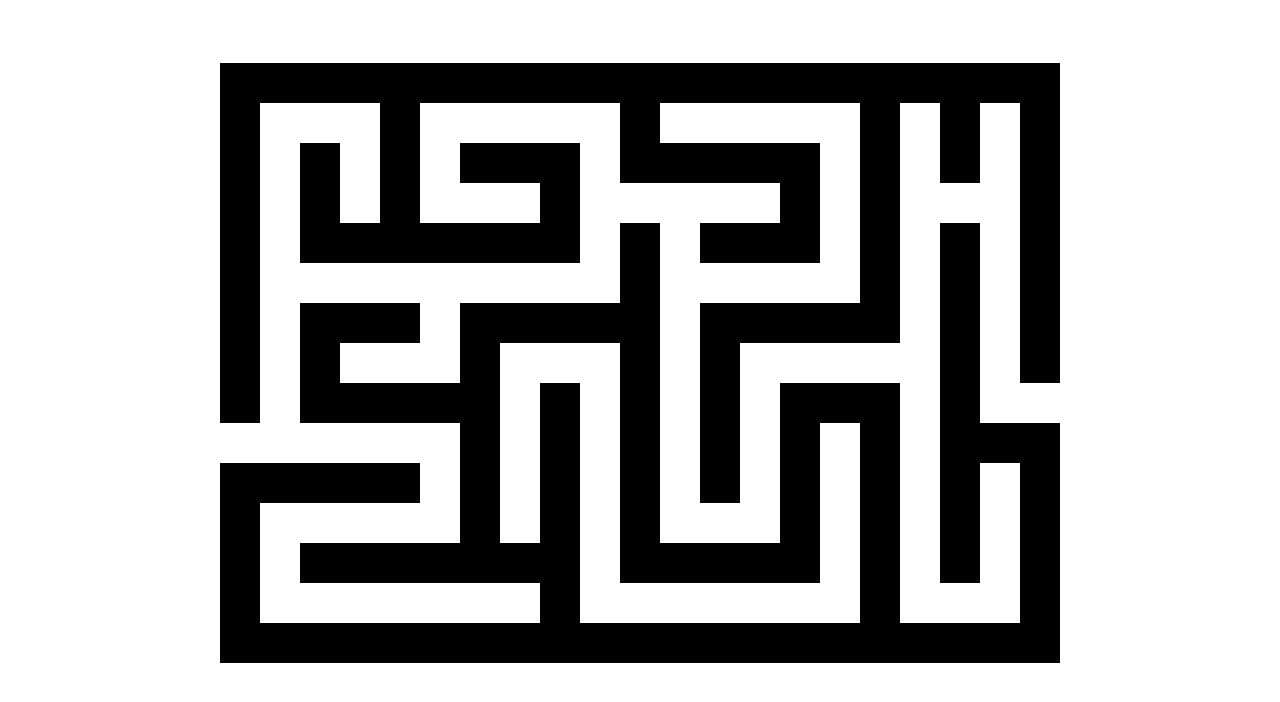
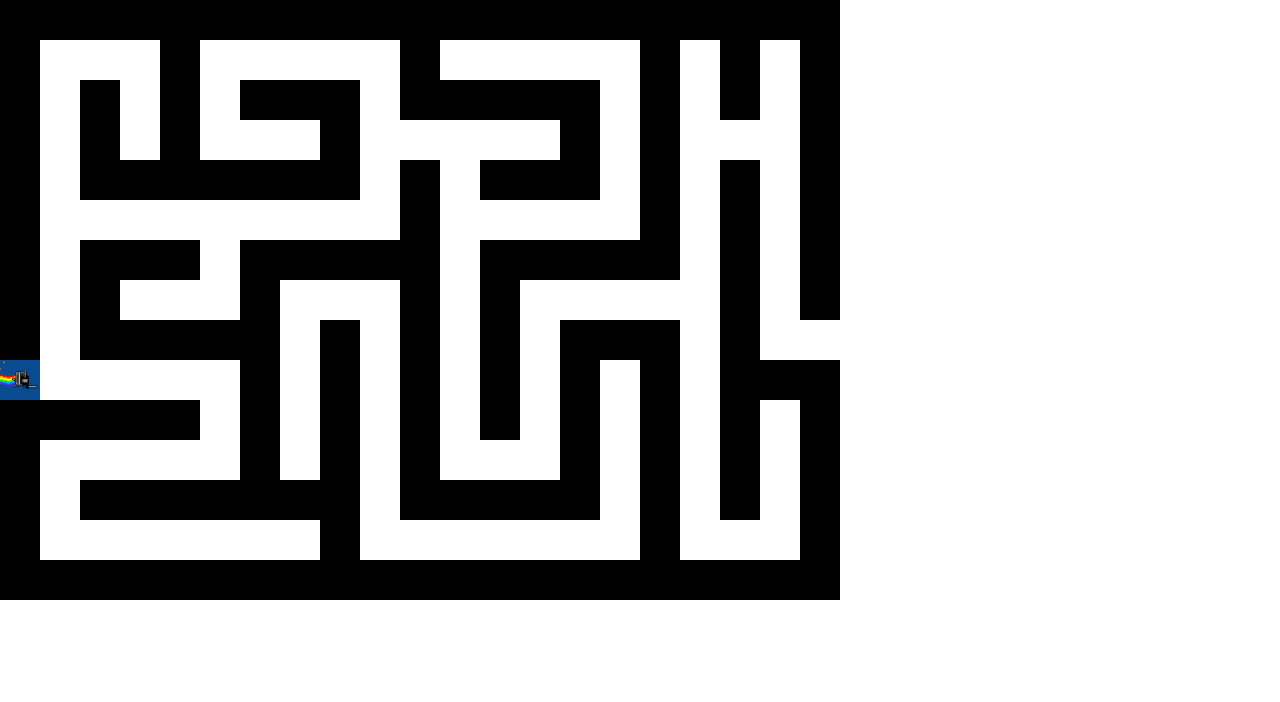
Before and after one commit to samuelmosey1988/maze, a plain HTML site: page index.html in a window 1280 px wide. Drawn offline with Linux system fonts and the light colour scheme.

Commit message:
second commit

```diff
--- a/index.html
+++ b/index.html
@@ -10,9 +10,14 @@
 </head>
 
 <body>
+
+    <img id="player" src="./nyan-cat-08-625x450.jpg">
+
     <main>
     </main>
     <script src="script.js"></script>
+
+    <script>
     </script>
 </body>
 
--- a/script.js
+++ b/script.js
@@ -1,5 +1,5 @@
 const map = [
-    "WWWWWWWWWWWWWWWWWWWWW",
+    "WWWWWWWWWWWWWWWWWWWWW", // [div, div, div, div, div]
     "W   W     W     W W W",
     "W W W WWW WWWWW W W W",
     "W W W   W     W W   W",
@@ -16,26 +16,94 @@ const map = [
     "WWWWWWWWWWWWWWWWWWWWW"
 ];
 
-let boxTop = 200;
-let boxLeft = 200;
-
-let main = document.querySelector("main");
+const grid = [];
+const player = document.getElementById("player")
+const main = document.querySelector("main");
 
 // This loop is creating a div for each column
 
-for (let column of map) {
-    const colElement = document.createElement("div")
-    colElement.classList.add("column")
-    main.appendChild(colElement)
+for (let rowIndex in map) {
+    const mapRow = map[rowIndex];
 
-// This loop is creating cell divs inside of the columns
+    const rowElement = document.createElement("div")
+    rowElement.classList.add("row")
+    main.appendChild(rowElement)
+    grid[rowIndex] = [];
 
-    for (let cell of column) {
+    // This loop is creating cell divs inside of the columns
+
+    for (let cellIndex in mapRow) {
+        const typeOfCell = mapRow[cellIndex];
+
         const cellElement = document.createElement("div")
         cellElement.classList.add("cell")
-        colElement.appendChild(cellElement)
-        if (cell === "W") {
+        rowElement.appendChild(cellElement)
+
+        // telling every cell its own position in grid, so that we can ask it later where it is
+        grid[rowIndex][cellIndex] = cellElement
+        cellElement.dataset.rowIndex = rowIndex
+        cellElement.dataset.cellIndex = cellIndex
+
+        if (typeOfCell === "S") {
+            cellElement.appendChild(player);
+        }
+        if (typeOfCell === "W") {
             cellElement.classList.add("wall")
         }
+        if (typeOfCell === "F") {
+            cellElement.classList.add("finish")
+        }
+        if (typeOfCell === "O") {
+            cellElement.classList.add("openSpace")
+        }
+
     }
 }
+
+console.log(grid)
+
+
+document.addEventListener('keydown', (event) => {
+    if (event.key.indexOf("Arrow") === -1) return null
+
+    // this is where we ask the parent cell where it is in the grid
+    const currentRowIndex = Number(player.parentElement.dataset.rowIndex)
+    const currentCellIndex = Number(player.parentElement.dataset.cellIndex)
+
+    let targetCell = undefined
+
+    if (event.key === "ArrowRight") {
+        console.log("right")
+
+        targetCell = grid[currentRowIndex][currentCellIndex + 1]
+
+    } else if (event.key === "ArrowUp") {
+        console.log("up")
+
+        targetCell = grid[currentRowIndex - 1][currentCellIndex]
+
+    } else if (event.key === "ArrowDown") {
+        console.log("down")
+
+        targetCell = grid[currentRowIndex + 1][currentCellIndex]
+
+    } else if (event.key === "ArrowLeft") {
+        console.log("left")
+
+        targetCell = grid[currentRowIndex][currentCellIndex - 1]
+
+    }
+
+    if (targetCell) {
+
+        if (targetCell.className.indexOf("wall") === -1) {
+            targetCell.appendChild(player)
+        }
+
+        if (targetCell.className.indexOf("finish") !== -1) {
+            console.log("finish")
+            alert ("You win!!");
+        }
+    }
+
+});
--- a/style.css
+++ b/style.css
@@ -1,4 +1,11 @@
+/* all elements have no padding or margin by default */
+* {
+    padding: 0;
+    margin: 0;
+}
+
 .cell {
+    box-sizing: border-box;
     width: 40px;
     height: 40px;
     margin: 0px;
@@ -6,19 +13,33 @@
 }
 
 main {
-    display: flex;
+    /* display: flex;
     flex-direction: column;
     justify-content: center;
-    align-items: center;
-    margin-top: 5%;
+    align-items: center;  */
+    margin: 0;
 }
 
-.column {
+.row {
     display: flex;
     flex-direction: row;
 }
 
 .wall {
     background-color: black;
-    drop-shadow(16px, 16px, 10px, black);
 }
+
+.openSpace {
+    background-color: crimson;
+}
+
+
+
+#player {
+    position: absolute;
+    box-sizing: border-box;
+    width: 40px;
+    height: 40px;
+
+
+}
```
Also changed, not shown: nyan-cat-08-625x450.jpg (added), 1 other file.
